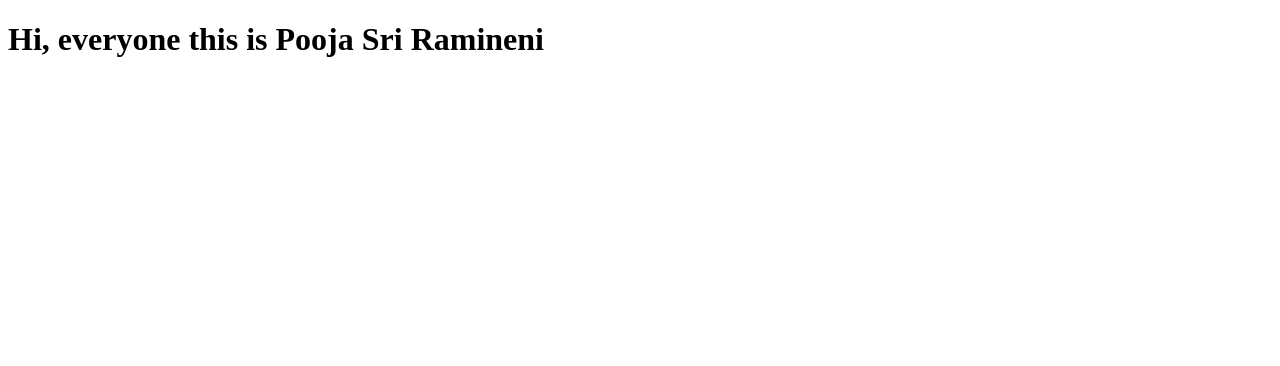
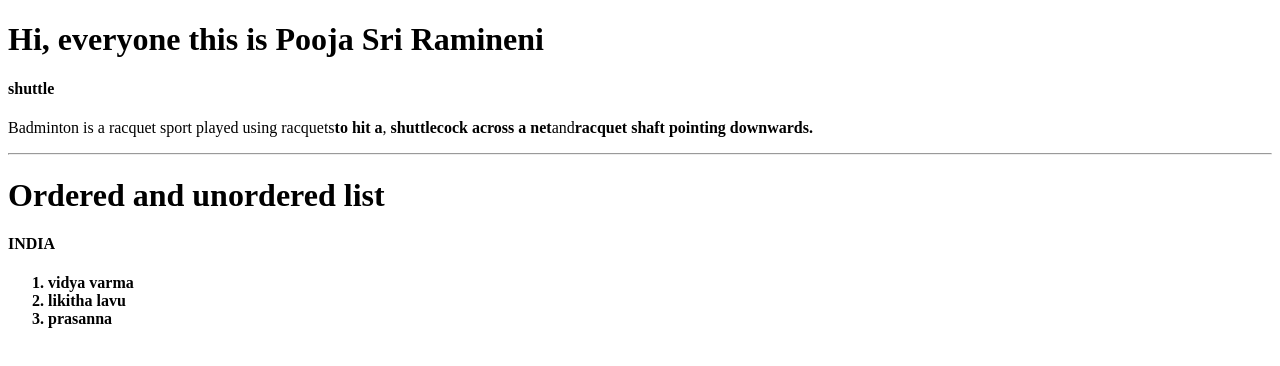
Before and after one commit to 44-563-Web-Apps-S23/44563-webapps-assignment-3-Poojasriramineni, a plain HTML site: page index.html in a window 1280 px wide. Drawn offline with Linux system fonts and the light colour scheme.

Commit message:
Update index.html

```diff
--- a/index.html
+++ b/index.html
@@ -1,11 +1,36 @@
 <!DOCTYPE html>
 <html>
     <head>
-        <title>Pooja's Html Lab work in Feb first week</title></head>
+        <title>
+            Self Instruction
+        </title>
+    </head>
 <body>
 
-<h1>Hi, everyone this is Pooja Sri Ramineni</h1>
-<p></p>
+<h1>
+    Hi, everyone this is Pooja Sri Ramineni
+</h1>
+<h4>shuttle</h4>
+<p>Badminton is a racquet sport played using racquets<b>to hit a</b>, <b>shuttlecock across a net</b>and<b>racquet shaft pointing downwards.</p>
+
+
+
+
+
+
+    <hr>
+
+
+
+
+
+<h1>Ordered and unordered list</h1>
+<h4>INDIA</h4>
+<ol>
+    <li>vidya varma</li>
+    <li>likitha lavu</li>
+    <li>prasanna</li>
+</ol>
 
 </body>
 </html>
```
